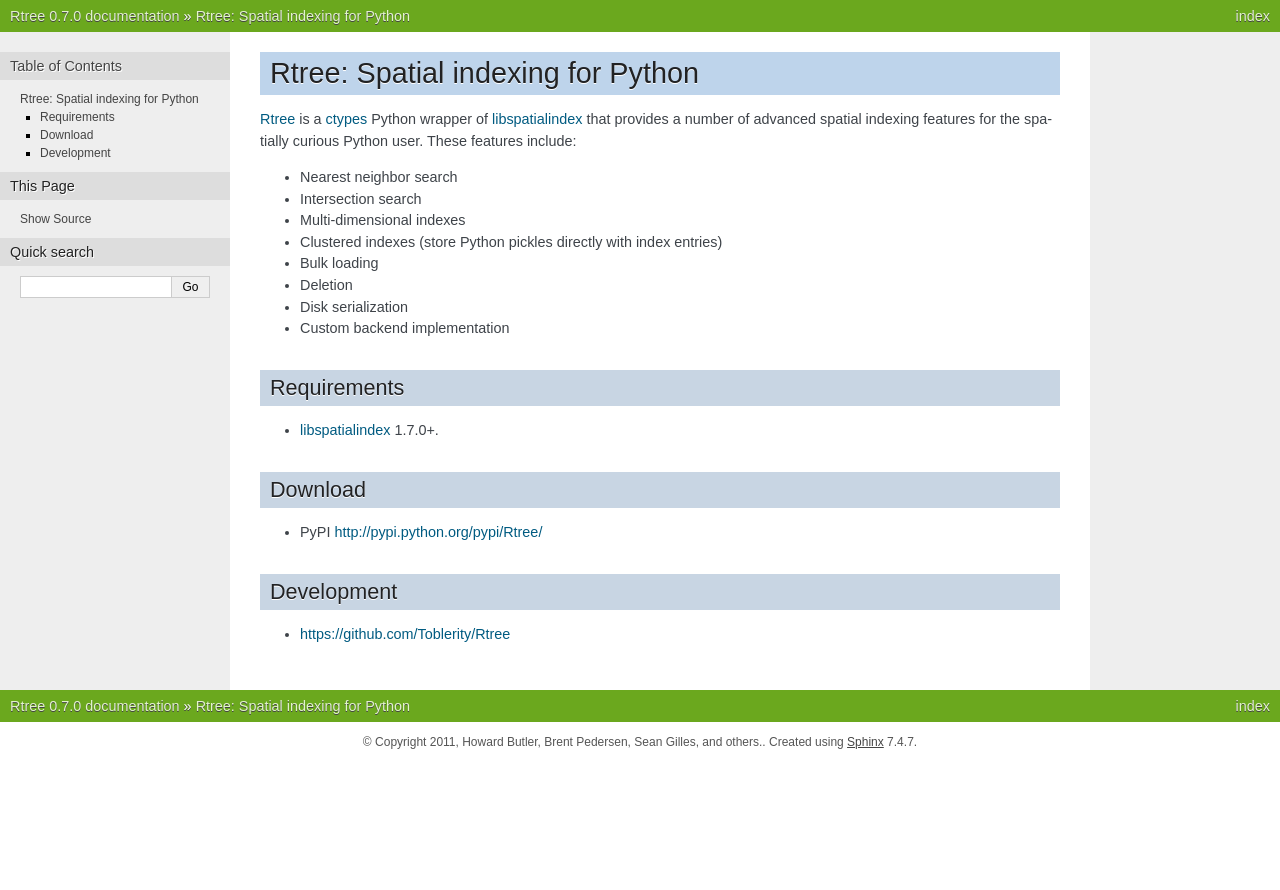
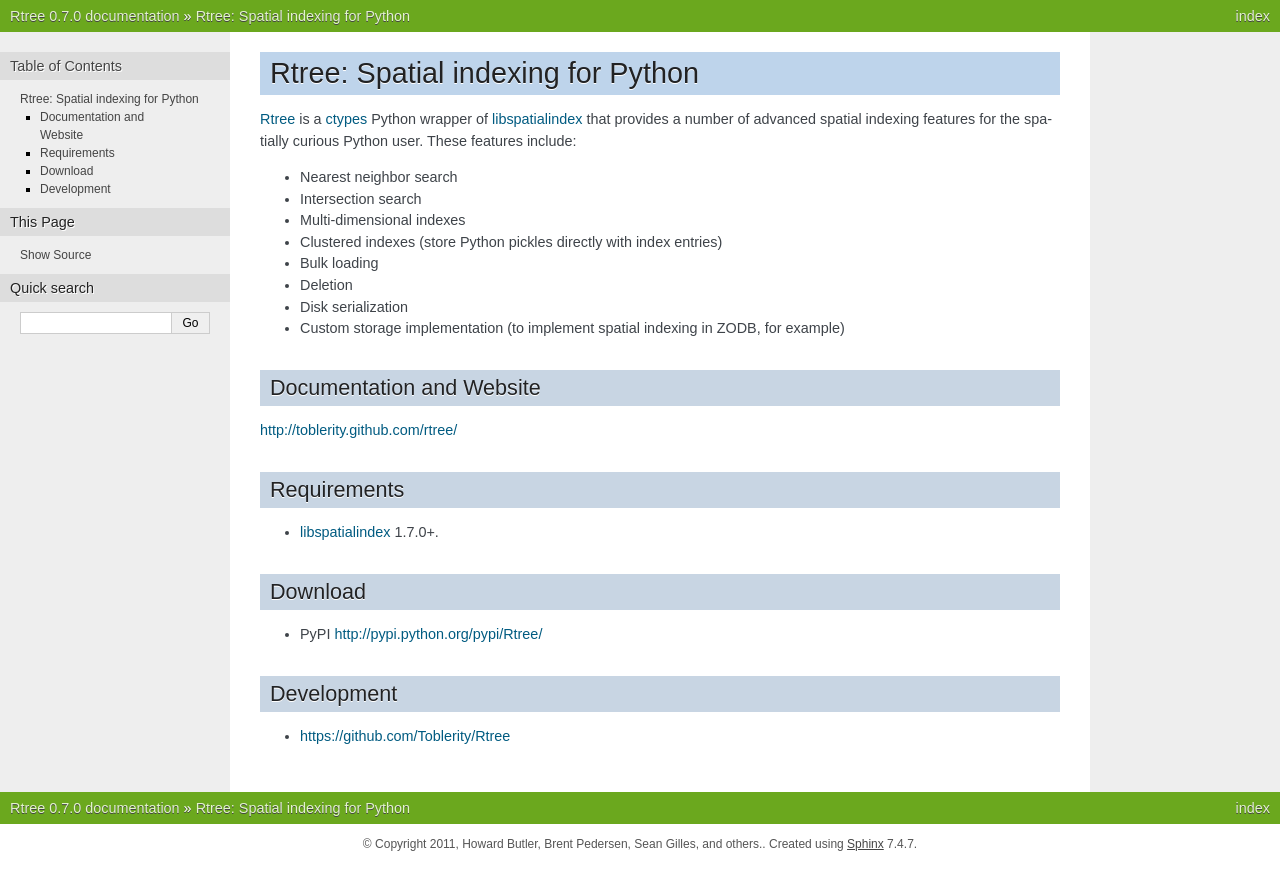
Before and after one commit to Toblerity/rtree, a Sphinx documentation site: the page built from docs/source/README.txt, in a window 1280 px wide. Shown: the top 890 px of the page. Built offline with Sphinx 7.4.7, drawn with Linux system fonts in a browser that asks for light colours.

Commit message:
link to website

```diff
--- a/docs/source/README.txt
+++ b/docs/source/README.txt
@@ -12,9 +12,12 @@
 * Bulk loading
 * Deletion
 * Disk serialization
-* Custom backend implementation
+* Custom storage implementation (to implement spatial indexing in ZODB, for example)
 
+Documentation and Website
+..............................................................................
 
+http://toblerity.github.com/rtree/
 
 Requirements
 ..............................................................................
@@ -34,4 +37,4 @@
 .. _`R-trees`: http://en.wikipedia.org/wiki/R-tree
 .. _`ctypes`: http://docs.python.org/library/ctypes.html
 .. _`libspatialindex`: http://libspatialindex.github.com
-.. _`Rtree`: http://rtree.github.com
+.. _`Rtree`: http://toblerity.github.com/rtree/
```
